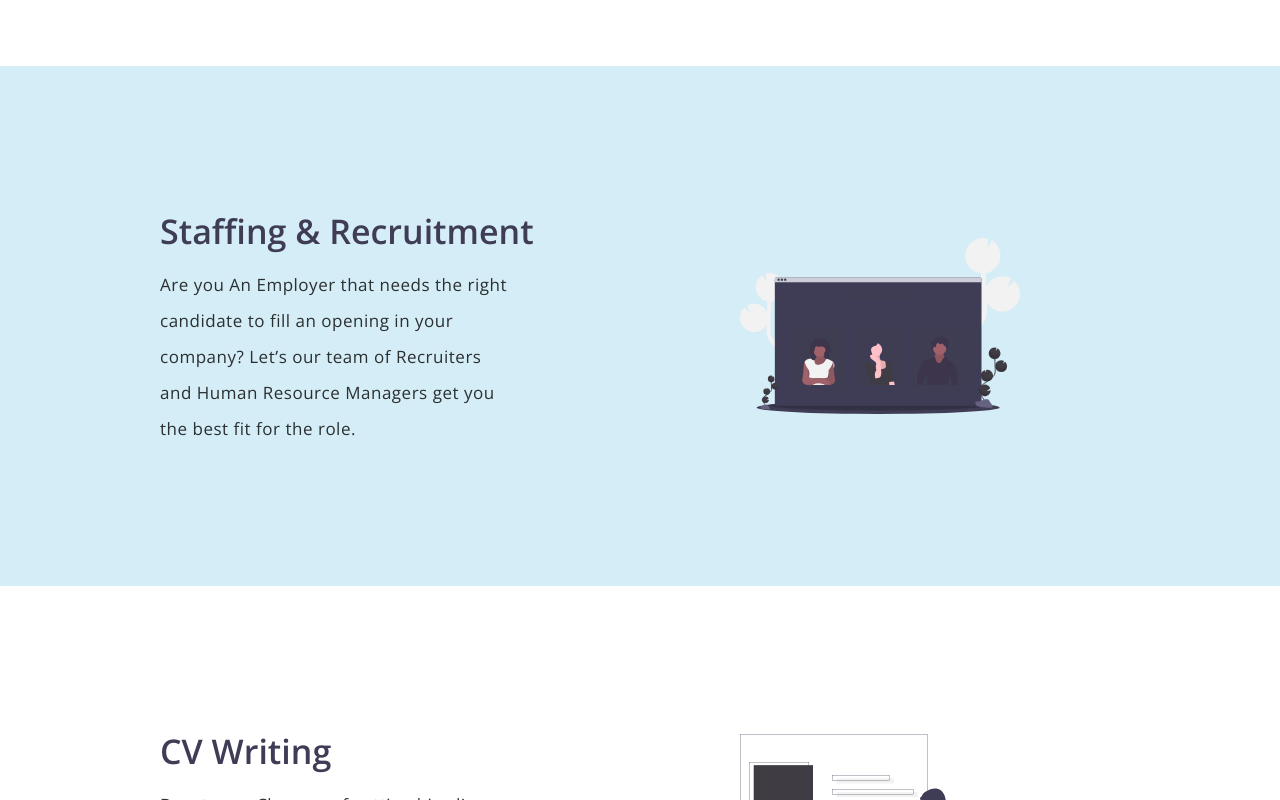
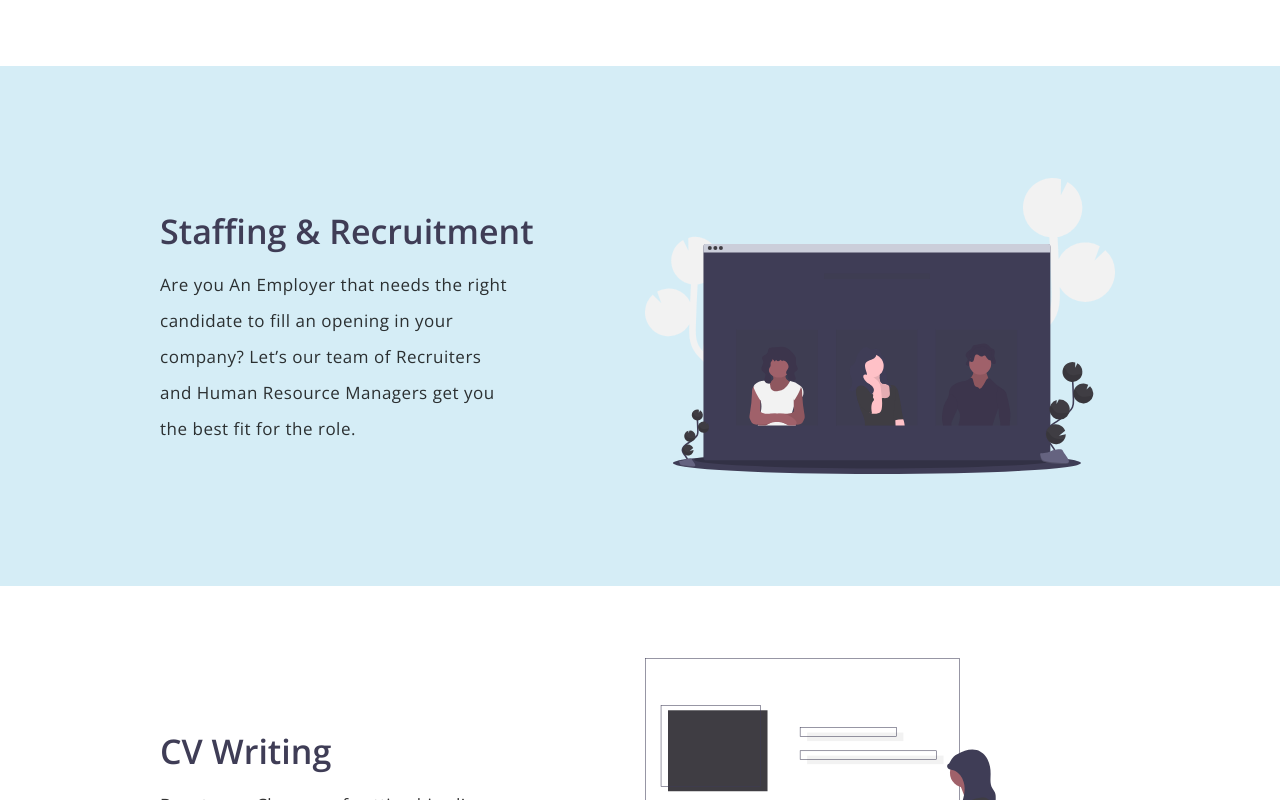
Before and after one commit to raylinks/genius-consult, a Vue app: page / in a window 1280 px wide. Shown: the part 1180-1980 px from the top of the page. Built offline with nearby package versions, Linux system fonts and the light colour scheme; what @ckeditor/ckeditor5-vue, vue-sweetalert2 would draw is missing.

Commit message:
adds front page content

```diff
--- a/src/components/ResumeDescription.vue
+++ b/src/components/ResumeDescription.vue
@@ -92,7 +92,7 @@ export default {};
 
 <style lang="scss" scoped>
 img {
-  padding: 100px;
+  padding: 5px;
 }
 .process_section {
   height: 65vh;
```
